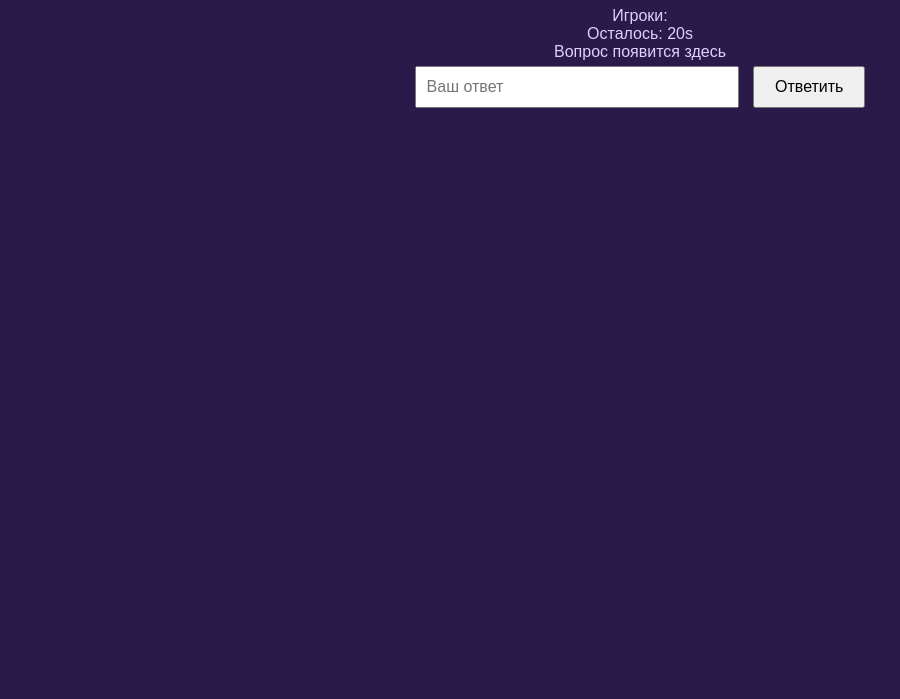
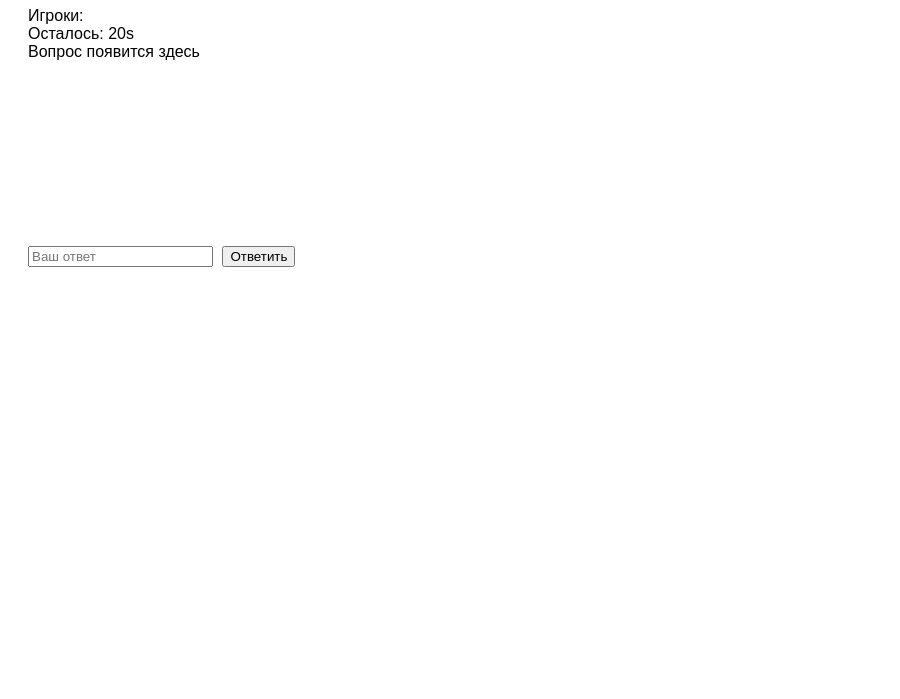
Before and after one commit to stas117228-cmyk/letter-battle1, a website: page game.html in a window 1280 px wide. Shown: the part 101-800 px from the top of the page, without its empty margins (0-900 px from the left). Drawn offline with nearby package versions, Linux system fonts and the light colour scheme.

Commit message:
Update style.css

```diff
--- a/style.css
+++ b/style.css
@@ -1,26 +1,10 @@
-body {
-    background-color: #2a1a4a;
-    color: #e0cfff;
-    font-family: Arial, sans-serif;
-    text-align:center;
+body { font-family: Arial; padding:20px; }
+#leaderboard { margin-top: 10px; }
+.bar {
+    background: #4CAF50;
+    color: white;
+    padding: 5px;
+    margin: 2px 0;
+    text-align: left;
 }
-.container {
-    max-width: 800px;
-    margin: 0 auto;
-    padding: 20px;
-}
-input[type=text] {
-    width: 300px;
-    padding:10px;
-    margin:5px;
-    font-size:16px;
-}
-button {
-    padding:10px 20px;
-    margin:5px;
-    font-size:16px;
-    cursor:pointer;
-}
-#scoreChart {
-    margin-top:20px;
-}
+input { margin-right: 5px; }
```
